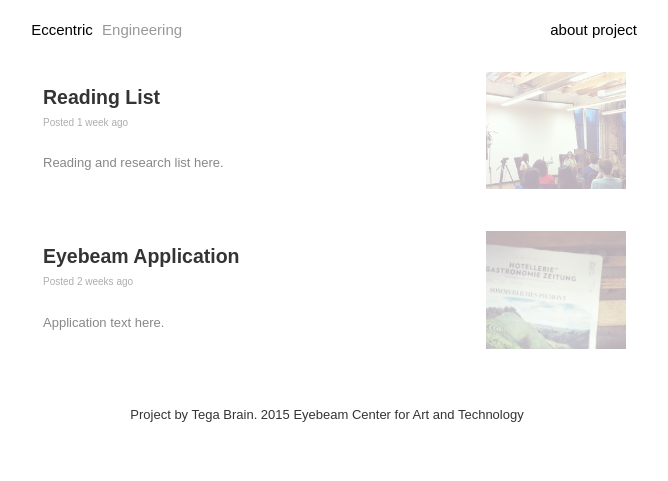
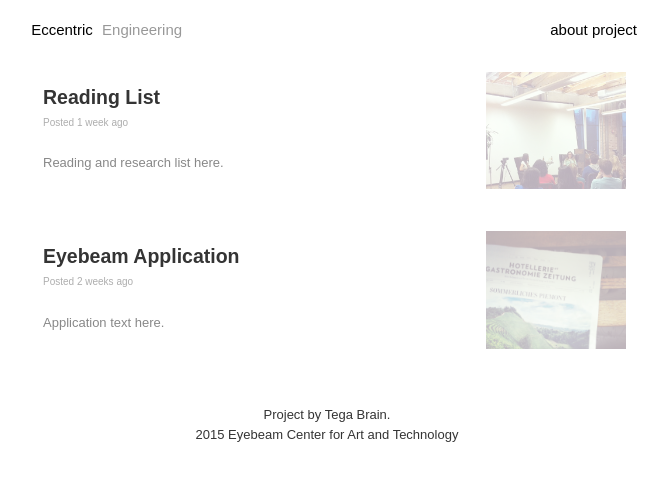
Before and after one commit to eccentricengineering/eccentricengineering.github.io, a Jekyll site: the page built from index.html, in a window 1280 px wide. Shown: the top 481 px of the page, without its empty margins (313-981 px from the left). Built offline with Jekyll 4.4.1, drawn with Linux system fonts in a browser that asks for light colours; Markdown is read by kramdown in place of the engine named in the settings; the list of posts is cut into pages by our own code; comment, search, counter and statistics services are not loaded.

Commit message:
css change

```diff
--- a/_config.yml
+++ b/_config.yml
@@ -1,4 +1,4 @@
-title:            Eccentric Engineering
+title:            eccentric engineering
 url:              http://eccentricengineering.github.io/
 permalink:        pretty
 pygments:         true
--- a/_includes/footer.html
+++ b/_includes/footer.html
@@ -1,4 +1,4 @@
 <footer class="site-footer">
-  Project by Tega Brain.
+  Project by Tega Brain.</br>
   2015 Eyebeam Center for Art and Technology
 </footer>
```
